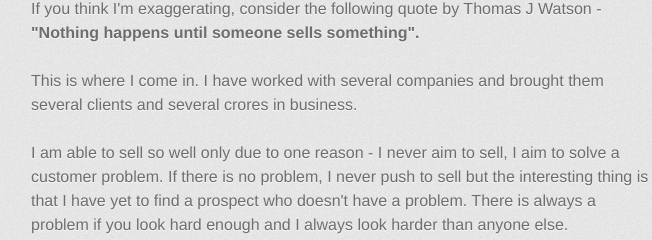
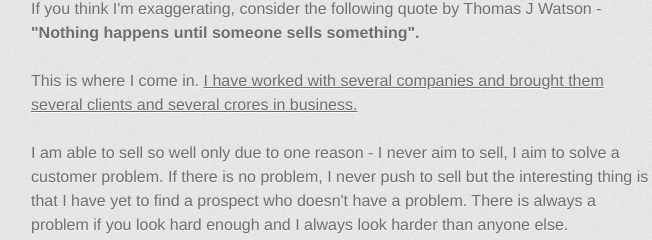
Before and after one commit to himanshuahuja/himanshuahuja.github.com, a plain HTML site: page index.html in a window 1280 px wide. Shown: the part 1501-1741 px from the top of the page, 299-951 px from the left. Drawn offline with Linux system fonts and the light colour scheme; a web font is replaced by a local one.

Commit message:
Update index.html

```diff
--- a/index.html
+++ b/index.html
@@ -60,7 +60,7 @@ You're probably thinking its a lot of driving - Well, it is!<br><br> But remembe
 <p>I studied marketing at university but quickly realised that studying marketing is actually just the beginning. Its the beginning of the understanding that goes behind selling something. <br><br>
 In this superbly connected world that we live in today has a lot of innovation and lots of products but the one thread that ties them all together is that they all need customers. Without paying customers, a product is at best a great concept. <br><br>
 If you think I'm exaggerating, consider the following quote by Thomas J Watson - <strong>"Nothing happens until someone sells something".</strong><br><br>
-This is where I come in. I have worked with several companies and brought them several clients and several crores in business. <br><br>
+This is where I come in. <u>I have worked with several companies and brought them several clients and several crores in business.</u> <br><br>
 I am able to sell so well only due to one reason - I never aim to sell, I aim to solve a customer problem. If there is no problem, I never push to sell but the interesting thing is that I have yet to find a prospect who doesn't have a problem. There is always a problem if you look hard enough and I always look harder than anyone else.<br><br>
 I hope this gives you a good idea about me and if you want to see further then please check out my CV page.
 </p>
```
